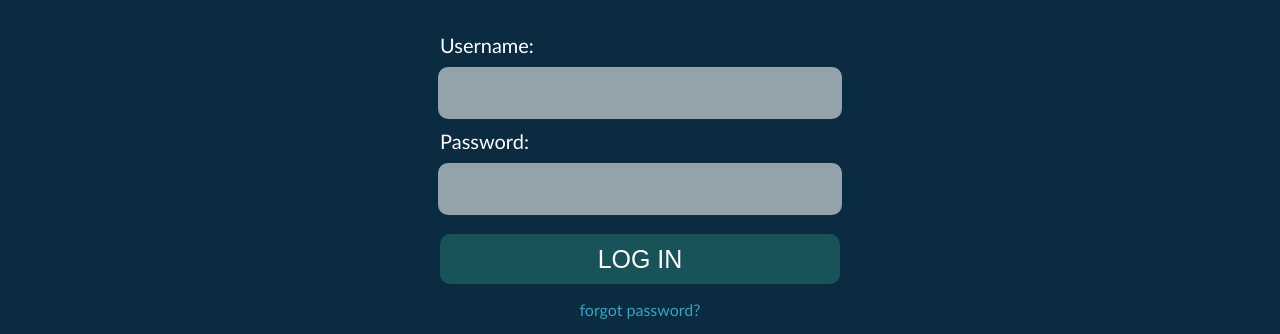
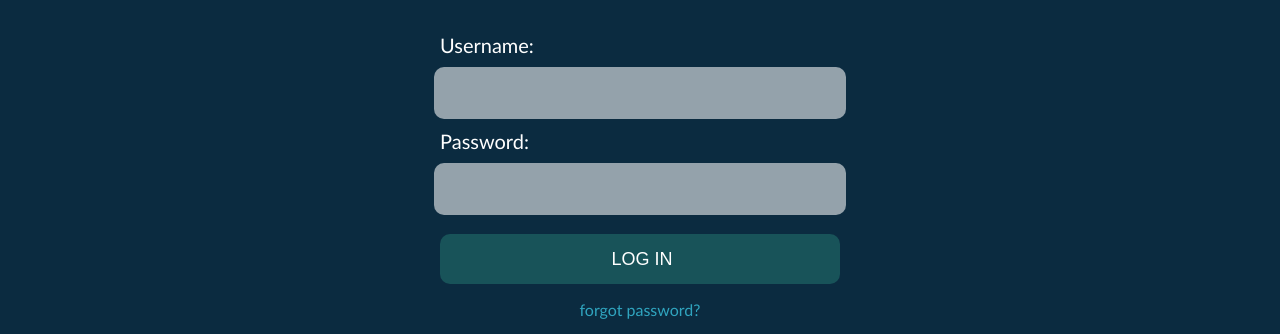
Before and after one commit to Paefax/paefax-language-app, a Vue app: page /login in a window 1280 px wide. Shown: the part 471-805 px from the top of the page. Built offline with nearby package versions, Linux system fonts and the light colour scheme.

Commit message:
Change input

```diff
--- a/src/views/LoginView.vue
+++ b/src/views/LoginView.vue
@@ -70,6 +70,10 @@ main {
   width: 100%;
   padding: 10px 0px;
 }
+#login-form input {
+  font-size: large;
+  padding-left: 10px;
+}
 
 #sing-up-button {
   border-radius: 10px;
```
